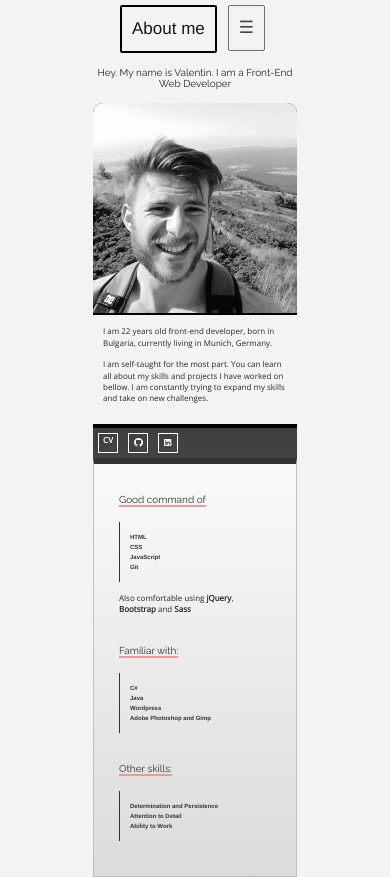
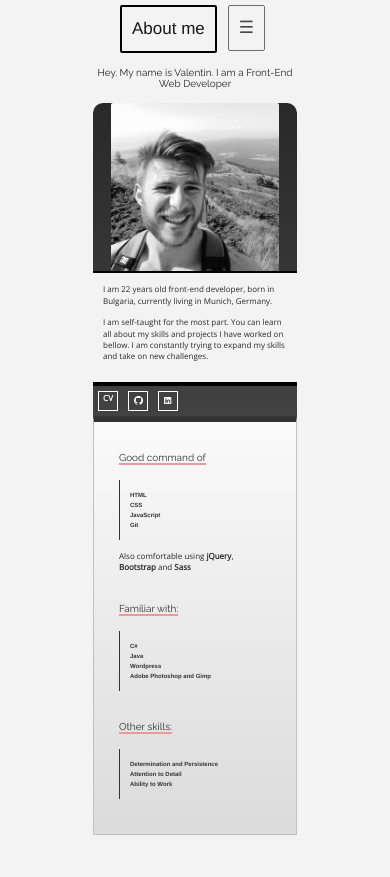
Before and after one commit to valentinlybmin/valentinlybmin, a plain HTML site: page index.html in a window 390 px wide. After the commit the page ends 844 px from the top, so only its background shows below. Drawn offline with nearby package versions, Linux system fonts and the light colour scheme.

Commit message:
mediea quiries updated

```diff
--- a/css/main.scss
+++ b/css/main.scss
@@ -367,7 +367,6 @@ h2 {
 @media (max-width: 650px) {
     #img-me{
         margin: 0px;
-        height: 15em;
     }
 
   .main-h1 {
@@ -391,4 +390,6 @@ h2 {
   p {
     font-size: 8px;
   }
+
+
 }
```
Also changed, not shown: css/main.css, 1 other file.
